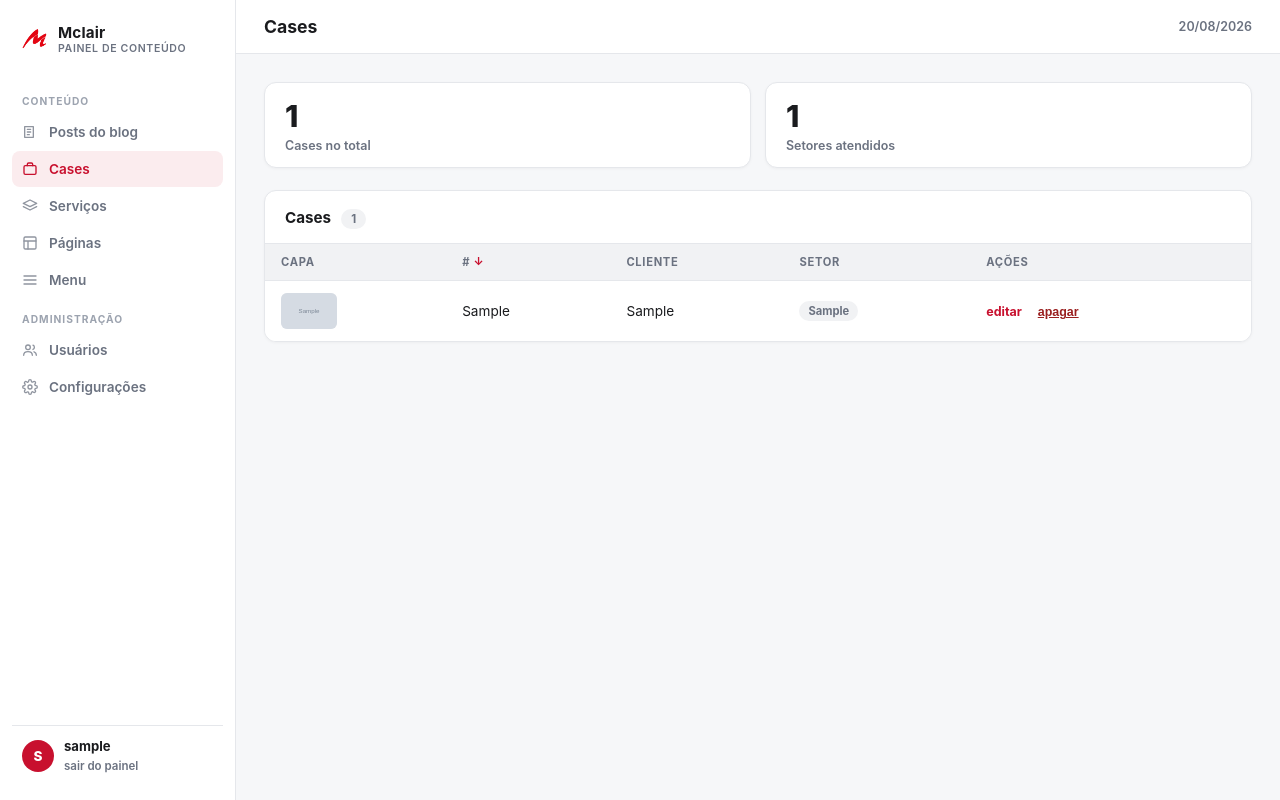
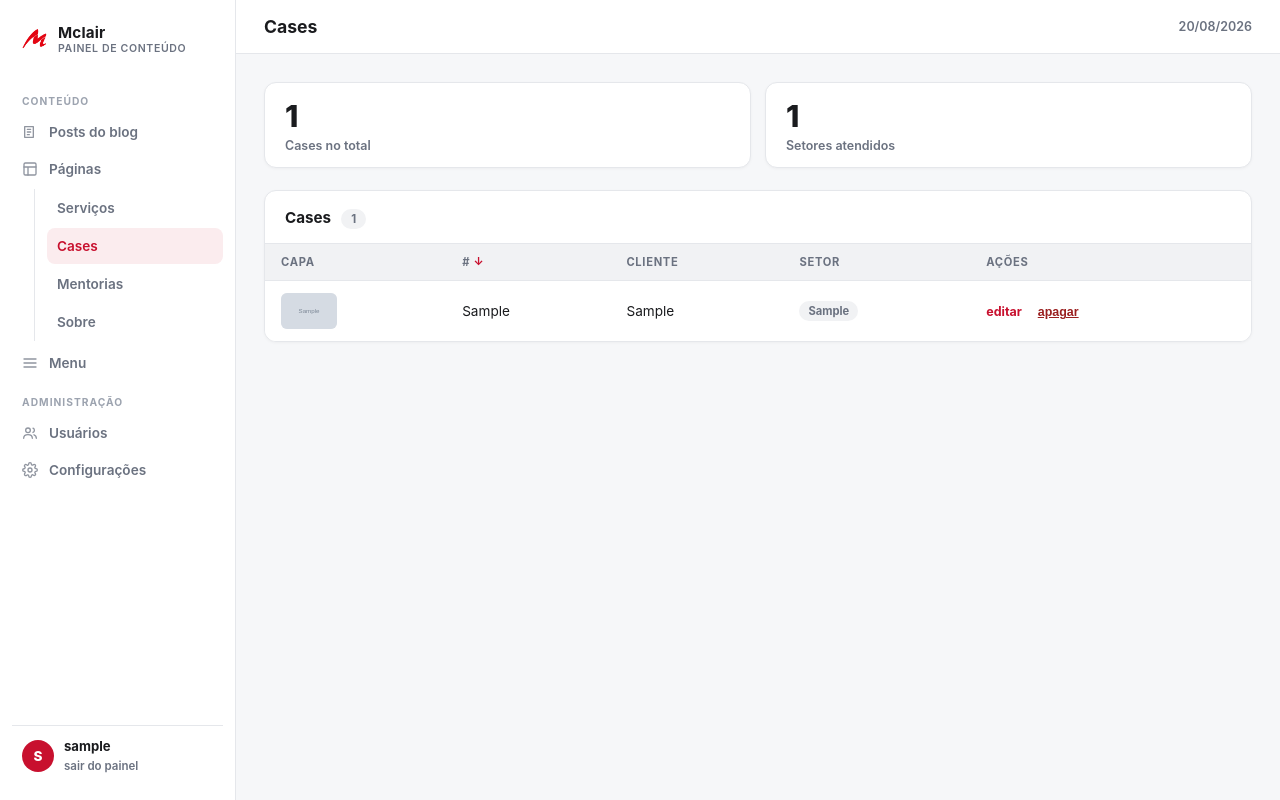
Before and after one commit to sandruhill/mclair, a PHP site: page /acesso/cases.php in a window 1280 px wide. Run offline with PHP 8.4, Linux system fonts and the light colour scheme; the visitor is signed in with stand-in values (Sample User, id 1); tables that the repository leaves empty or names only in its code hold one stand-in row (values such as "Sample post"); grey boxes marked "Sample" are stand-in pictures; a stand-in replaces the project's code that opens the database connection; some libraries are stand-ins or nearby versions.

Commit message:
Nest Cases and Serviços under Páginas as a submenu tree
They're conceptually all "pages" of the site, so instead of three
separate top-level nav items, Páginas now expands into Serviços,
Cases, Mentorias and Sobre whenever you're anywhere in that area --
each still links straight to its existing screen, just reached in
one click instead of two. Auto-expands based on which section is
active, no JS needed.

```diff
--- a/public/acesso/_layout_top.php
+++ b/public/acesso/_layout_top.php
@@ -48,6 +48,10 @@ function adminLayoutTop(string $active, string $title, ?array $crumb = null, ?st
   .sidebar nav a:hover { color:var(--ink); background:var(--soft); }
   .sidebar nav a.active { color:var(--red); background:rgba(200,16,46,.08); }
   .sidebar nav a.active svg { opacity:1; }
+  .nav-tree { display:flex; flex-direction:column; margin:2px 0 4px 22px; padding-left:12px; border-left:1.5px solid var(--line); }
+  .nav-tree a { display:block; padding:7px 10px; margin:1px 0; font-size:.8rem; font-weight:600; color:var(--ink-3); border-radius:8px; }
+  .nav-tree a:hover { color:var(--ink); background:var(--soft); }
+  .nav-tree a.active { color:var(--red); background:rgba(200,16,46,.08); }
   .sidebar-user {
     margin-top:auto; display:flex; align-items:center; gap:10px;
     padding:12px 10px; border-top:1px solid var(--line);
@@ -380,18 +384,19 @@ function askUrl(anchor, cb) {
         Posts do blog
       </a>
       <?php if (cmsRole() !== 'author'): ?>
-      <a href="/acesso/casos" class="<?= $active === 'cases' ? 'active' : '' ?>">
-        <svg viewBox="0 0 24 24" fill="none" stroke="currentColor" stroke-width="2" stroke-linecap="round" stroke-linejoin="round"><rect x="3" y="7" width="18" height="13" rx="2"/><path d="M8 7V5a2 2 0 0 1 2-2h4a2 2 0 0 1 2 2v2"/></svg>
-        Cases
-      </a>
-      <a href="/acesso/servicos" class="<?= $active === 'services' ? 'active' : '' ?>">
-        <svg viewBox="0 0 24 24" fill="none" stroke="currentColor" stroke-width="2" stroke-linecap="round" stroke-linejoin="round"><path d="M12 3 2 8l10 5 10-5-10-5z"/><path d="m2 13 10 5 10-5"/></svg>
-        Serviços
-      </a>
+      <?php $pagesAreaOpen = in_array($active, ['pages', 'cases', 'services'], true); ?>
       <a href="/acesso/paginas" class="<?= $active === 'pages' ? 'active' : '' ?>">
         <svg viewBox="0 0 24 24" fill="none" stroke="currentColor" stroke-width="2" stroke-linecap="round" stroke-linejoin="round"><rect x="3" y="3" width="18" height="18" rx="2"/><path d="M3 9h18M9 21V9"/></svg>
         Páginas
       </a>
+      <?php if ($pagesAreaOpen): ?>
+      <div class="nav-tree">
+        <a href="/acesso/servicos" class="<?= $active === 'services' ? 'active' : '' ?>">Serviços</a>
+        <a href="/acesso/casos" class="<?= $active === 'cases' ? 'active' : '' ?>">Cases</a>
+        <a href="/acesso/paginas?slug=mentorias" class="<?= $active === 'pages' && ($_GET['slug'] ?? '') === 'mentorias' ? 'active' : '' ?>">Mentorias</a>
+        <a href="/acesso/paginas?slug=sobre" class="<?= $active === 'pages' && ($_GET['slug'] ?? '') === 'sobre' ? 'active' : '' ?>">Sobre</a>
+      </div>
+      <?php endif; ?>
       <a href="/acesso/menu" class="<?= $active === 'menu' ? 'active' : '' ?>">
         <svg viewBox="0 0 24 24" fill="none" stroke="currentColor" stroke-width="2" stroke-linecap="round" stroke-linejoin="round"><path d="M3 6h18M3 12h18M3 18h18"/></svg>
         Menu
```
